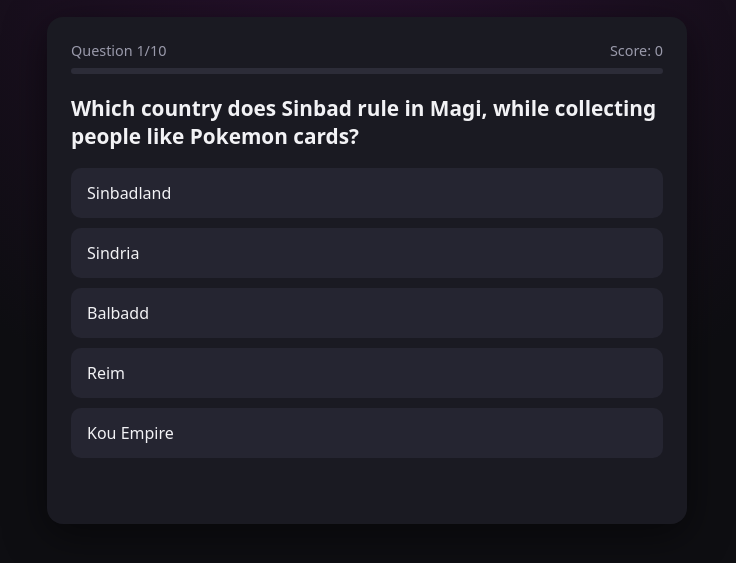
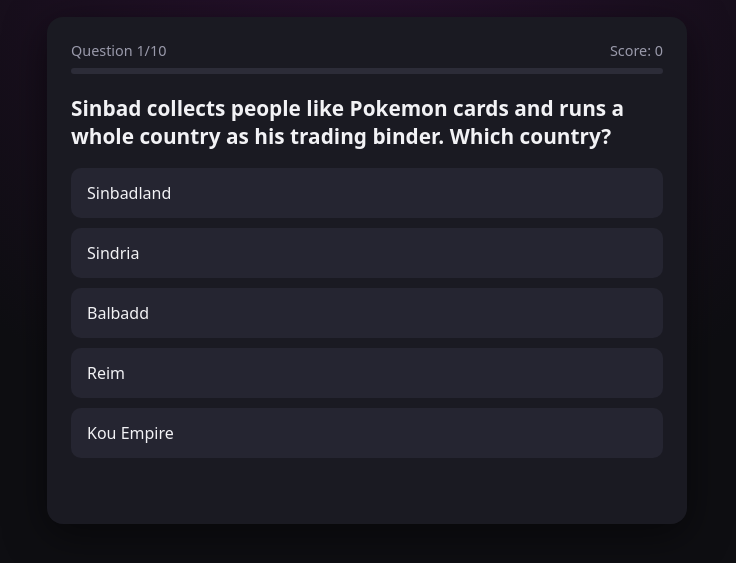
Before and after one commit to darkwigs2075-max/ki-utvikling, a website: page oppgave2-4/index.html in a window 1280 px wide. Shown: the part 103-666 px from the top of the page, without its empty margins (273-1009 px from the left). Drawn offline with Linux system fonts and the light colour scheme.

Commit message:
Gjor sporsmalene selv til vitsen
Co-authored-by: Copilot <223556219+Copilot@users.noreply.github.com>

```diff
--- a/oppgave2-4/index.html
+++ b/oppgave2-4/index.html
@@ -117,181 +117,181 @@
     const questions = [];
     const pool = [
       {
-        question: "POV: you are Subaru Natsuki and you have already died 47 times before lunch. What is your actual job in Re:Zero?",
+        question: "Subaru has died more times than your phone battery. How would HR describe his role in Re:Zero?",
         options: ["Professional respawner with severe emotional damage", "Part-time hero, full-time hostage", "Accountant at the Royal Guard", "Mascot of the Capital", "Substitute teacher"],
         answer: 0,
         joke: "Subaru dies, cries, retries. It is basically his entire personality and your entire FYP."
       },
       {
-        question: "Subaru left the house to buy ONE snack and woke up in a fantasy world. What was he wearing, the fit that started it all?",
+        question: "Subaru went out for snacks and came back as the protagonist of a tragedy. The real tragedy is the fit he wore. What was it?",
         options: ["A tracksuit, because he just wanted snacks", "Full plate armor", "A wizard robe", "A suit and tie", "A swimsuit"],
         answer: 0,
         joke: "He literally left the house for a convenience store run and came back as the protagonist of a tragedy."
       },
       {
-        question: "Rem or Ram? Choose wisely, the comment section is a warzone. Anyway, what exactly are they?",
+        question: "Rem or Ram? Whatever you say starts a war in the comments. Scientifically speaking, what are they?",
         options: ["Twin oni maids", "Twin pirates", "Twin dragons", "Twin accountants"],
         answer: 0,
         joke: "Pick a side. There is no neutral zone. Do not say 'Emilia' in the comments."
       },
       {
-        question: "Which 400-year-old child in Re:Zero ends every sentence with 'kashira' like her life depends on it?",
+        question: "Which 400-year-old child ends every sentence with 'kashira' and has never once been told to stop?",
         options: ["Beatrice", "Emilia", "Rem", "Priscilla", "Your mom"],
         answer: 0,
         joke: "Betty. She has said it for about 400 years and refuses to stop."
       },
       {
-        question: "Truck-kun strikes again! What was Rudeus Greyrat's career before he got reincarnated in Mushoku Tensei?",
+        question: "Truck-kun hit Rudeus Greyrat, but honestly his life was already a crash. What was his career before reincarnation?",
         options: ["A 34-year-old NEET who got kicked out", "A famous knight", "The prince of a small country", "A professional chef", "A very tired cat"],
         answer: 0,
         joke: "The title is literally 'Jobless Reincarnation'. The show is very upfront about this."
       },
       {
-        question: "Which blue-haired mage in a pointy hat is defended by Mushoku Tensei fans like their own family?",
+        question: "Which blue-haired mage in a pointy hat is defended by fans harder than any lawyer defends a client?",
         options: ["Roxy Migurdia", "Eris", "Sylphiette", "Ghislaine", "Gandalf"],
         answer: 0,
         joke: "Roxy. All hail Roxy. She is the reason half the fandom does not sleep."
       },
       {
-        question: "If Eris Boreas Greyrat wrote her own dating profile, what would it say?",
+        question: "Eris's dating profile says 'I like long walks and punching the people I like'. What is she?",
         options: ["Fierce tsundere who punches first and talks later", "Gentle pacifist who loves tea", "Introvert who likes quiet libraries", "Corporate lawyer", "Sleepy turtle"],
         answer: 0,
         joke: "Her love language is violence. Rudeus has taken so many hits."
       },
       {
-        question: "Aladdin from Magi has a giant genie living in his bottle like it is a tiny studio apartment. What is the genie's name?",
+        question: "Aladdin has a giant genie living in his bottle like a studio apartment. Rent is free. What is the tenant's name?",
         options: ["Ugo", "Ifrit", "Genie Jr.", "Bob", "Baal"],
         answer: 0,
         joke: "Ugo! Sadly the bottle does not grant wishes, only emotional damage."
       },
       {
-        question: "Poor Alibaba met a random flute kid and immediately decided to break into a dungeon. What was his master plan in Magi?",
+        question: "Alibaba met a random kid with a flute and immediately thought 'let us rob a dungeon'. What was his dream?",
         options: ["Conquer a dungeon and get rich", "Become a baker", "Become the Hokage", "Sell flutes at the market", "Become a professional napper"],
         answer: 0,
         joke: "Dungeon, treasure, profit. A solid business plan, honestly."
       },
       {
-        question: "Which country does Sinbad rule in Magi, while collecting people like Pokemon cards?",
+        question: "Sinbad collects people like Pokemon cards and runs a whole country as his trading binder. Which country?",
         options: ["Sindria", "Balbadd", "Kou Empire", "Reim", "Sinbadland"],
         answer: 0,
         joke: "Sindria. Sinbad, but make it a nation."
       },
       {
-        question: "'Too big to be called a sword.' Which giant slab of scrap metal does Guts swing around like a toothpick?",
+        question: "Guts's sword is so big it needs its own zip code. What is it called?",
         options: ["The Dragonslayer", "A large baguette", "Excalibur", "Zanpakuto", "A very big spoon"],
         answer: 0,
         joke: "Dragonslayer. Guts does not compensate, he just fights demons with construction equipment."
       },
       {
-        question: "Which Berserk character must NEVER be defended in the comment section if you value your life?",
+        question: "Say 'he did nothing wrong' in the comments and watch your phone explode. Which Berserk character is this about?",
         options: ["Griffith", "Puck", "Casca", "Judeau", "Gandalf"],
         answer: 0,
         joke: "Griffith. If you defend him you owe everyone an apology."
       },
       {
-        question: "Berserk is the darkest manga ever, yet it still has one tiny comic relief guy. What exactly is he?",
+        question: "Berserk is the darkest story ever told, but still invited one tiny glowing guy for comic relief. What is he?",
         options: ["A tiny elf", "A dragon", "A pig", "A cat", "A very small knight"],
         answer: 0,
         joke: "A tiny elf. He is the only comic relief in the whole series and it still hurts."
       },
       {
-        question: "Guts lost his arm and said 'cool, I will replace it with violence'. What is hidden in the fake one?",
+        question: "Guts lost his arm and thought 'cool, free upgrade'. What did he install?",
         options: ["A cannon", "A laser pointer", "A grappling hook", "A smaller sword", "A phone charger"],
         answer: 0,
         joke: "A cannon. Guts is a swordsman, a gunman and also a hand-cannon man."
       },
       {
-        question: "Griffith's mercenary group has an incredibly cool name and a terrible retirement plan. What is it called?",
+        question: "Griffith's mercenary group has a very cool name and a terrible 401(k). What is it called?",
         options: ["Band of the Hawk", "Band of the Wolf", "Team Rocket", "The Straw Hats", "Hawk Tuah Mercenaries"],
         answer: 0,
         joke: "Band of the Hawk. Great branding, terrible retirement plan."
       },
       {
-        question: "DIO is about to throw a road roller at you. How many Rs are in his scream?",
+        question: "DIO throws a road roller at you and screams 'WRYYYY'. How many Rs are in that scream? Legally it must be exact.",
         options: ["As many as his lungs allow: WRYYYYY", "Two: WRY", "Zero: he is quiet", "He just coughs", "One: Wr"],
         answer: 0,
         joke: "WRYYYYYY. Also ZA WARUDO. Also you cannot dodge it."
       },
       {
-        question: "Which phrase does Jotaro Kujo mutter ten times per episode while adjusting his hat?",
+        question: "Jotaro Kujo says one phrase ten times per episode, mostly because he is tired. Which one?",
         options: ["\"Yare yare daze.\"", "\"Believe it!\"", "\"Nani?!\"", "\"I am the bone of my sword.\"", "\"Skibidi.\""],
         answer: 0,
         joke: "Yare yare daze: 'Good grief.' Your Monday summarized in three words."
       },
       {
-        question: "Kira Yoshikage is just a normal guy who wants peace. And, uh, hands. What is his ultimate dream in JoJo?",
+        question: "Kira Yoshikage just wants peace and, weirdly, hands. What is his actual dream?",
         options: ["A quiet life", "World domination", "Immortality", "Hamon training", "Winning the lottery"],
         answer: 0,
         joke: "A quiet life. He is just a regular guy who is a bit too into hands."
       },
       {
-        question: "Giorno Giovanna has a surprisingly normal dream for a man with that hairstyle. What is it?",
+        question: "Giorno Giovanna has a very normal dream and a very abnormal hairstyle. What is the dream?",
         options: ["Become a Gang-Star", "Become a baker", "Become a doctor", "Find a quiet life", "Become a hairdresser"],
         answer: 0,
         joke: "Totally normal career goal. His hairstyle is also totally normal."
       },
       {
-        question: "It is a quiet Tuesday in JoJo's Bizarre Adventure. What are the characters doing?",
+        question: "It is a quiet Tuesday in JoJo. What is everyone doing, besides breaking their spines?",
         options: ["Striking impossible poses", "Taking notes", "Doing taxes", "Sitting and reading", "Meditating"],
         answer: 0,
         joke: "Impossible poses. Spines not included."
       },
       {
-        question: "After 20 episodes of angry revenge, which iconic sentence does Thorfinn say to end his edgy phase in Vinland Saga?",
+        question: "After 20 episodes of 'I will kill you', Thorfinn finally levels up and says what?",
         options: ["\"I have no enemies.\"", "\"Believe it!\"", "\"Plus Ultra!\"", "\"I'll be King of the Pirates!\"", "\"Where is my sword?\""],
         answer: 0,
         joke: "Peak character development. He went from edgy kid to ultimate chad."
       },
       {
-        question: "Thorkell the Tall is basically a walking boss battle in Vinland Saga. What does he want most?",
+        question: "Thorkell the Tall is not a person, he is a walking boss battle. What does he want most?",
         options: ["A good fight", "A quiet farm", "A big treasure", "A new boat", "A nap"],
         answer: 0,
         joke: "A good fight. He is a walking boss battle."
       },
       {
-        question: "Which Vinland Saga arc made fully grown adults sob over wheat?",
+        question: "Which Vinland Saga arc makes grown adults cry over a field of wheat?",
         options: ["The farm arc", "The beach episode", "The tournament arc", "The filler arc"],
         answer: 0,
         joke: "The farm arc. Yes, you will cry over wheat. No, you will not recover."
       },
       {
-        question: "Which studio animated Vinland Saga Season 2 while its employees quietly cried in the background?",
+        question: "Which studio animated Vinland Saga Season 2 and has not seen sunlight since 2018?",
         options: ["MAPPA", "Ufotable", "Bones", "Madhouse", "Wit Studio"],
         answer: 0,
         joke: "MAPPA. Send help, they need sleep."
       },
       {
-        question: "Light Yagami is about to win the world's most dramatic snack scene. Complete the meme: 'I'll take a potato chip... and ___'",
+        question: "Light Yagami turns eating a chip into a Shakespeare play. Complete the line: 'I'll take a potato chip... and ___'",
         options: ["EAT IT", "throw it", "share it", "write your name on it"],
         answer: 0,
         joke: "EAT IT! Light Yagami, the only man who can make snacks dramatic."
       },
       {
-        question: "Ryuk is a literal god of death who could take your soul. So what does he care about most?",
+        question: "Ryuk is a god of death with infinite power and exactly one weakness. What is it?",
         options: ["Apples", "Tacos", "Ramen", "Pizza", "Souls"],
         answer: 0,
         joke: "Apples. A god of death with a fruit habit."
       },
       {
-        question: "L is the world's greatest detective and sits like a gargoyle on a chair. What is his entire diet?",
+        question: "L is the greatest detective on earth with the posture of a gargoyle. What is his entire diet?",
         options: ["Sweets and cake", "Salad", "Plain rice", "Nothing"],
         answer: 0,
         joke: "Sweets. Genius brain, cursed posture, no regrets."
       },
       {
-        question: "Eren Yeager has exactly one solution to every problem in Attack on Titan. What does he scream?",
+        question: "Eren Yeager has one solution to every problem and it is not therapy. What does he scream?",
         options: ["\"Tatakae!\" (Fight!)", "\"Run away!\"", "\"Eat dinner!\"", "\"Nap time!\"", "\"Let us negotiate!\""],
         answer: 0,
         joke: "Fight! His answer to every problem since episode one."
       },
       {
-        question: "Sasha Blouse is the legendary 'potato girl' of Attack on Titan. What did she steal and eat in front of everyone?",
+        question: "Sasha Blouse once stole and ate something in front of everyone and became a legend. What was it?",
         options: ["A potato", "A pizza", "A steak", "Sushi", "Armin"],
         answer: 0,
         joke: "A potato. Potato girl will live forever in our hearts."
       },
       {
-        question: "The future Pirate King can be defeated by one thing: an empty plate of what?",
+        question: "The future Pirate King will fight gods for one food. Which one?",
         options: ["Meat", "Sleep", "Money", "Sushi", "Salad"],
         answer: 0,
         joke: "Meat. Pirate King energy runs on pure protein."
@@ -303,7 +303,7 @@
         joke: "Arms behind you. Perfect for raiding Area 51."
       },
       {
-        question: "A Dragon Ball Z fight is about to start. What happens for the next twelve episodes?",
+        question: "A Dragon Ball Z fight begins. What fills the next twelve episodes?",
         options: ["Scream and power up", "Do paperwork", "Negotiate peacefully", "Go shopping", "Take a nap"],
         answer: 0,
         joke: "Scream and power up. The fight then takes four minutes."
@@ -408,11 +408,11 @@
         buttons[q.answer].classList.add("correct");
         if (i === q.answer) {
           score++;
-          $("feedback").textContent = `✅ Correct! ${q.joke}`;
+          $("feedback").textContent = "✅ Correct!";
           $("feedback").classList.add("ok");
         } else {
           buttons[i].classList.add("wrong");
-          $("feedback").textContent = `❌ Wrong! The answer is ${q.options[q.answer]}. ${q.joke}`;
+          $("feedback").textContent = `❌ Wrong! The answer is: ${q.options[q.answer]}`;
           $("feedback").classList.add("bad");
         }
       }
```
